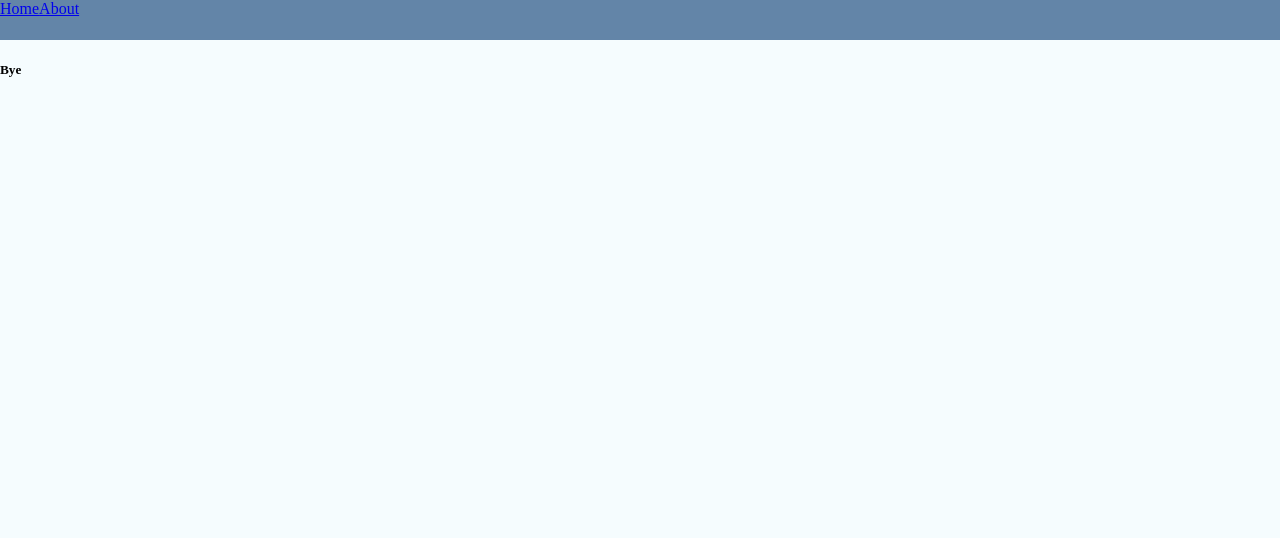
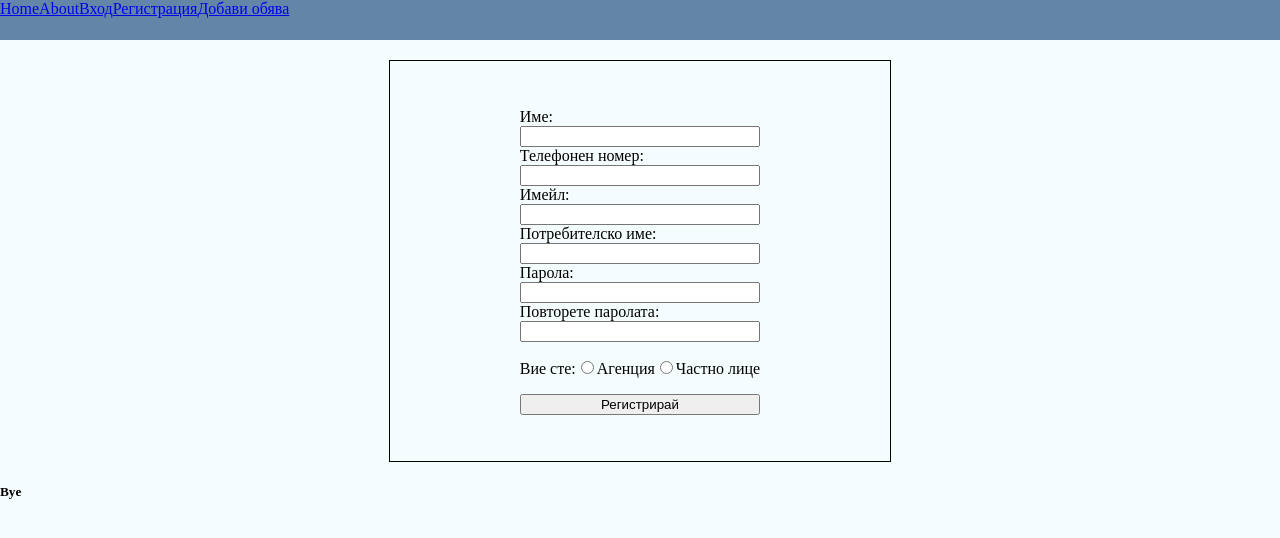
Before and after one commit to danielpetrov/Real-estate-project, a React (Vite) app in the folder client/: page /signup in a window 1280 px wide. Before the commit this address had no page. Shown: the top 538 px of the page. Built offline with nearby package versions, Linux system fonts and the light colour scheme.

Commit message:
added signup form

```diff
--- a/client/package.json
+++ b/client/package.json
@@ -10,7 +10,7 @@
     "preview": "vite preview"
   },
   "dependencies": {
-    "antd": "^5.11.5",
+    "bootstrap": "^5.3.2",
     "react": "^18.2.0",
     "react-dom": "^18.2.0",
     "react-router-dom": "^6.20.1"
--- a/client/src/App.css
+++ b/client/src/App.css
@@ -181,3 +181,32 @@ body {
   margin-top: 30px;
   font-size: 30px;
 }
+
+header {
+  position: sticky;
+  top: 0px;
+}
+
+.login-div {
+  display: flex;
+  justify-content: center;
+}
+
+.signup-form-wrapper {
+  display: flex;
+
+}
+
+
+.signup-form {
+  display: flex;
+  justify-content: center;
+  align-content: center;
+  flex-wrap: wrap;
+  border: solid 1px;
+  width: 500px;
+  height: 400px;
+  margin: auto;
+  column-gap: 60px;
+  flex-direction: column;
+}
--- a/client/src/App.jsx
+++ b/client/src/App.jsx
@@ -3,7 +3,9 @@ import Footer from './components/Footer'
 import Header from './components/Header'
 import HomePage from './components/HomePage'
 import About from './components/About'
+import Login from './components/Login'
 import './App.css'
+import SignUp from './components/SignUp'
 
 
 function App() {
@@ -15,6 +17,8 @@ function App() {
       <Routes>
         <Route path="/" element={<HomePage />}></Route>
         <Route path="/about" element={<About />}></Route>
+        <Route path="/login" element={<Login />}></Route>
+        <Route path="/signup" element={<SignUp />}></Route>
       </Routes>
       <Footer />
     </>
--- a/client/src/components/Header.jsx
+++ b/client/src/components/Header.jsx
@@ -7,6 +7,9 @@ export default function Header() {
                 <nav className="navigation">
                     <Link to='/'>Home</Link>
                     <Link to='/about'>About</Link>
+                    <Link to='/login'>Вход</Link>
+                    <Link to='/signup'>Регистрация</Link>
+                    <Link to='/add-offer'>Добави обява</Link>
                 </nav>
             </header>
         </>
--- /dev/null
+++ b/client/src/components/Login.jsx
@@ -0,0 +1,15 @@
+export default function Login() {
+    return (
+        <>
+            <div className="login-div">
+                <form className="login-form">
+                    <label htmlFor="username">Username:</label><br />
+                    <input type="text" id="username" name="username" /><br />
+                    <label htmlFor="pwd">Password:</label><br />
+                    <input type="password" id="pwd" name="pwd" />
+                </form>
+
+            </div>
+        </>
+    )
+}
--- a/client/src/components/SearchForm.jsx
+++ b/client/src/components/SearchForm.jsx
@@ -1,5 +1,4 @@
 import { useState } from 'react'
-import { Select } from 'antd'
 
 export default function SearchForm() {
     const [expanded, setExpanded] = useState(false)
--- /dev/null
+++ b/client/src/components/SignUp.jsx
@@ -0,0 +1,31 @@
+export default function SignUp() {
+    return (
+        <>
+            <div className="signup-form-wrapper">
+                <form className="signup-form" action="url">
+                    <label htmlFor="name">Име:</label>
+                    <input type="text" id="name" />
+                    <label htmlFor="phone-number">Телефонен номер:</label>
+                    <input type="tel" id="phone-number" name="phone-number" pattern="[0-9]{3}-[0-9]{3}-[0-9]{4}" required />
+                    <label for="email">Имейл:</label>
+                    <input type="email" id="email" name="email"></input>
+                    <label htmlFor="nickname">Потребителско име:</label>
+                    <input type="text" id="nickname" />
+                    <label htmlFor="password">Парола:</label>
+                    <input type="password" id="password" />
+                    <label htmlFor="repeat-password">Повторете паролата:</label>
+                    <input type="password" id="repeat-password" />
+                    <p>Вие сте:
+                        <input type="radio" id="real-estate-agency" name="agency" value="Агенция" />
+                        <label htmlFor="real-estate-agency">Агенция</label>
+                        <input type="radio" id="individual" name="individual" value="Частно лице" />
+                        <label htmlFor="individual">Частно лице</label>
+                    </p>
+
+                    <input type="submit" value="Регистрирай"></input>
+                </form>
+            </div>
+        </>
+
+    )
+}
```
Also changed, not shown: 1 other file (tests, documents, lock files or other folders).
